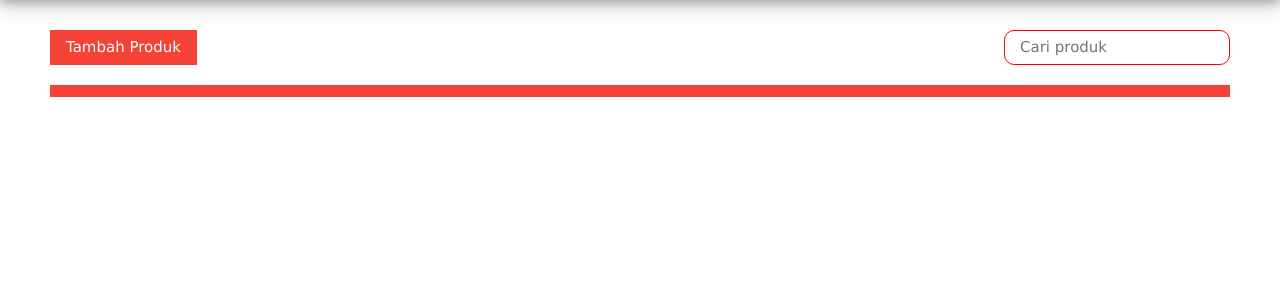
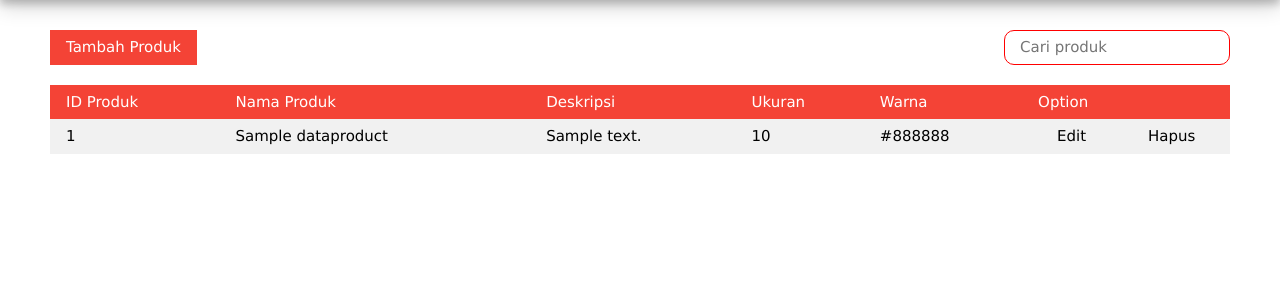
Before and after one commit to willy1920/J21Afdn, a PHP site: page /admin/product.php in a window 1280 px wide. Shown: the part 70-370 px from the top of the page. Run offline with PHP 8.4, Linux system fonts and the light colour scheme; tables that the repository leaves empty hold one stand-in row (values such as "Sample post").

Commit message:
admin - product table

```diff
--- a/admin/product.php
+++ b/admin/product.php
@@ -21,13 +21,48 @@
 	<button style="float: right;">Logout</button>
 </div>
 
+<div class="w3-modal" style="display: none;" id="productAdd">
+    <form action="productAdd.php" method="post" style="margin: 50px 450px; background-color: white; padding: 30px 0px 30px 40px;">
+	    <center><input type="text" name="idProduct" required class="search" placeholder="Masukkan ID Produk" style="margin: 0 0 10px -50px;" autofocus><br>
+	    <input type="text" name="name" required class="search" placeholder="Masukkan Nama Produk" style="margin: 0 0 10px -50px;"><br>
+	    Upload gambar : <input type="file" name="picture" required style="margin: 0 0 10px 0;"><br>
+	    <input type="text" name="deskripsi" required class="search" placeholder="Masukkan Deskripsi Produk" style="margin: 0 0 10px -50px;"><br>
+	    <input type="text" name="ukuran" required class="search" placeholder="Masukkan Ukuran Produk" style="margin: 0 0 10px -50px;"><br>
+	    <input type="text" name="warna" required class="search" placeholder="Masukkan Warna Produk" style="margin: 0 0 10px -50px;"><br>
+        <input type="submit" value="Submit" name="submit" onclick="document.getElementById('productAdd').style.display='none'" class="w3-btn w3-red" style="margin: 10px 0 0 -50px;"></center>
+    </form>
+</div>
+
 <div class="isi">
-  <button class="w3-btn w3-red">Tambah Produk</button>
+  <button class="w3-btn w3-red" onclick="document.getElementById('productAdd').style.display='block'">Tambah Produk</button>
   <input type="text" name="search" placeholder="Cari produk" class="search" style="margin: 0 0 20px 0; float: right;">
   <table class="w3-table w3-hoverable w3-striped">
     <tr class="w3-red">
-      <td></td>
+      <td>ID Produk</td>
+      <td>Nama Produk</td>
+      <td>Deskripsi</td>
+      <td>Ukuran</td>
+      <td>Warna</td>
+      <td colspan="2">Option</td>
     </tr>
+    <?php
+	    $sql = "SELECT * FROM dataproduct";
+        $query = $mysqli->query($sql);
+        while($row = $query->fetch_assoc()){
+    ?>
+    <tr>
+    	<td><?php echo $row['idProduct']; ?></td>
+    	<td><?php echo $row['name']; ?></td>
+    	<td><?php echo $row['description']; ?></td>
+    	<td><?php echo $row['size']; ?></td>
+    	<td><?php echo $row['color']; ?></td>
+        <td><center><a class="option" onclick="document.getElementById('dataProductEdit').style.display='block'">Edit</a></center></td>
+        <td><center><a onclick="productDelete(<?php echo $row['idProduct']; ?>,'<?php echo $row['name']; ?>')" class="option">Hapus</a></center></td>
+    </tr>
+    <?php
+    	}
+        $mysqli->close();
+    ?>
   </table>
 </div>
 </body>
```
